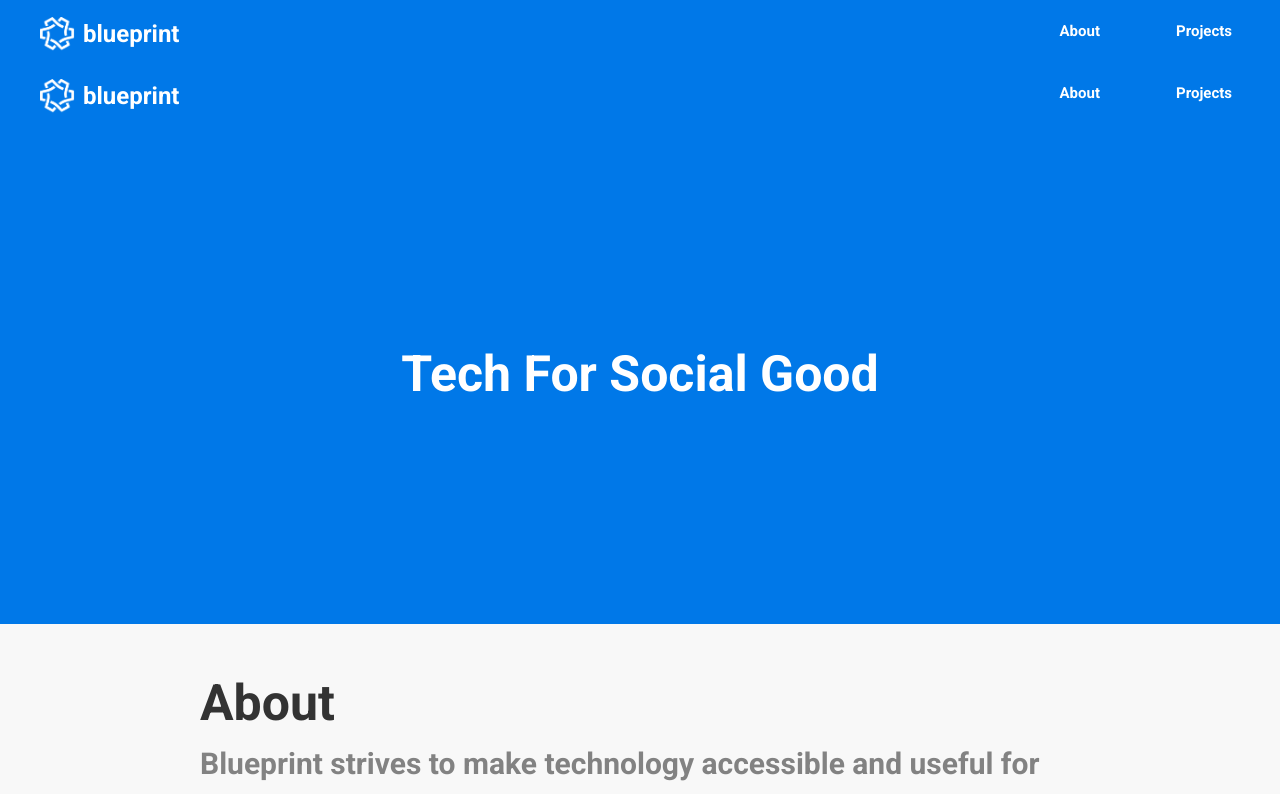
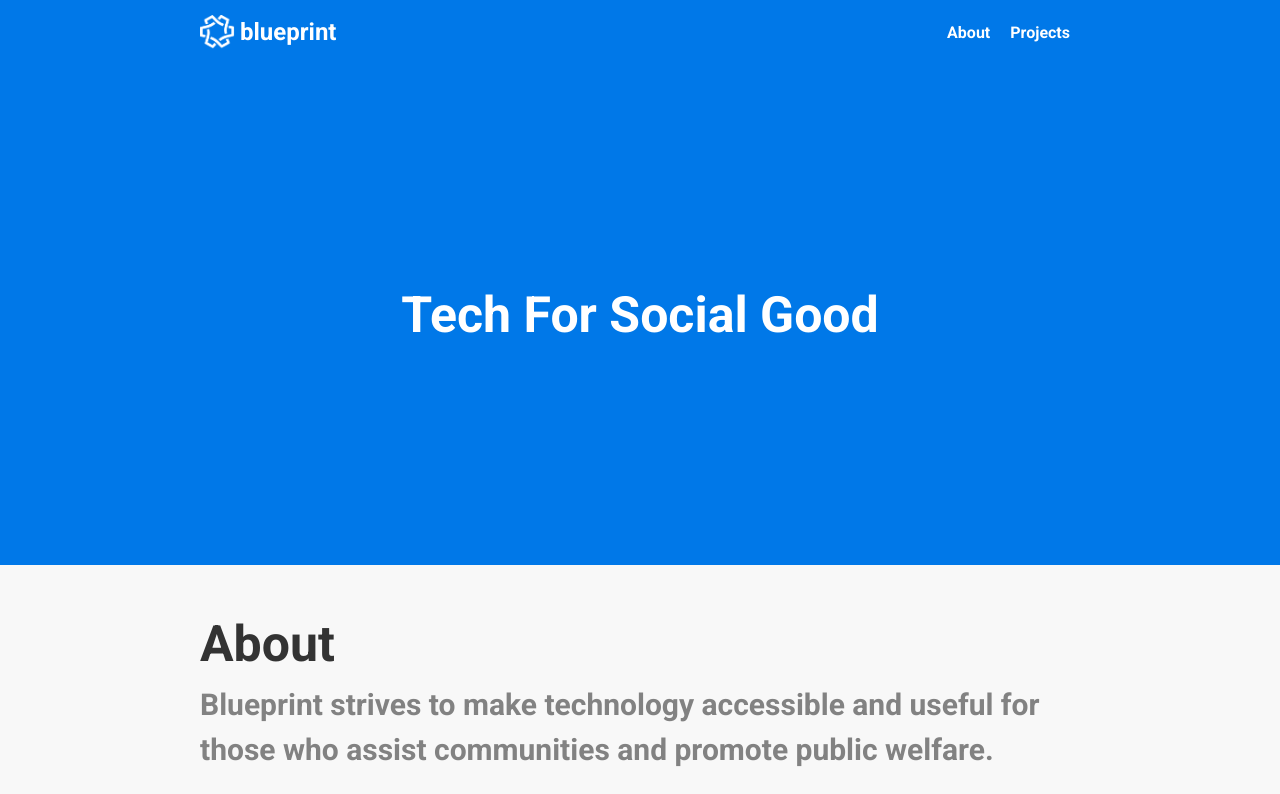
Before and after one commit to blueprintatuci/blueprintatuci.github.io, a React (Create React App) app in the folder website/: page / in a window 1280 px wide. Shown: the top 794 px of the page. Built offline with nearby package versions, Linux system fonts and the light colour scheme.

Commit message:
added padding to navbar and align blueprint logo using flex

```diff
--- a/website/src/components/About/About.js
+++ b/website/src/components/About/About.js
@@ -3,7 +3,6 @@ import HeaderSection from "../common/HeaderSection";
 import OurMissionSection from "./OurMissionSection"
 import OurValuesSection from "./OurValuesSection"
 import OurTeamSection from "./OurTeamSection"
-import Navbar from "../Page/Navbar";
 import Footer from "../Page/Footer";
 import "../../base.css";
 import './About.css'
@@ -11,7 +10,6 @@ import './About.css'
 function About() {
   return (
     <div className='About'>
-      <Navbar />
       <HeaderSection
         title = 'About Us'
         info = "Blueprint at UCI is a community-service organization dedicated to making a positive social
--- a/website/src/components/Home/Home.js
+++ b/website/src/components/Home/Home.js
@@ -1,14 +1,12 @@
 import React from "react";
 import Header from "../Page/Header";
 import AboutSection from "./AboutSection";
-import BlueprintNavbar from "../Page/Navbar";
 import Project from "./ProjectSection";
 import Footer from "../Page/Footer";
 
 function Home() {
   return (
     <div className='Home'>
-      <BlueprintNavbar />
       <Header />
       <AboutSection />
       <Project />
--- a/website/src/components/Page/Navbar.css
+++ b/website/src/components/Page/Navbar.css
@@ -1,9 +1,13 @@
+.home{
+  display: flex;
+  align-items :center
+}
+
 .homeLink img {
   width: 35px;
   height: 35px;
   position: relative;
-  left: 40px;
-  top: 12px;
+  margin: 0;
   -webkit-transition: -webkit-transform 0.8s ease-in-out;
   transition: transform 0.8s ease-in-out;
 }
@@ -17,12 +21,12 @@
   display: flex;
 }
 .homeLink h1 {
-  margin-left: 1.75rem;
+  margin: 0;
+  margin-left: 5px;
   color: #fff;
   font-family: Roboto, Helvetica, sans-serif;
   font-weight: 550;
   font-size: larger;
-  margin-top: 15px;
 }
 .navbar-nav .nav-link {
   line-height: 0px;
@@ -33,25 +37,25 @@
   padding: 0px;
 }
 
-.links p {
-  margin: 20px;
+.links .link {
+  text-decoration: none;
+  padding: 10px;
   color: #fff;
   font-family: Roboto, Helvetica, sans-serif;
   font-weight: 550;
 }
 
-.links p:hover {
-  color: #bbc1c8;
-  transform: translateY(-0.25rem);
+.links .link:hover {
+  color: lightgrey;
 }
 
-.navbar {
+.blueprint-navbar{
   z-index: 100;
   top: 0px;
-  padding: 0px;
   position: relative;
   background-color: #0078e8 !important;
   width: 100%;
+  padding: 10px 200px;
   justify-content: space-between;
 }
 
--- a/website/src/components/Page/Navbar.js
+++ b/website/src/components/Page/Navbar.js
@@ -3,16 +3,16 @@ import "./Navbar.css";
 import "../../base.css";
 import blueprint_logo from "../../assets/blueprint_logo_only.png";
 import { Link } from "react-router-dom";
-import Navbar from "react-bootstrap/Navbar";
-import Nav from "react-bootstrap/Nav";
+import { Nav, Navbar } from "react-bootstrap";
+
 //import { makeStyles } from "@material-ui/core/styles";
 
 export default function BlueprintNavbar() {
   return (
-    <div className='navbar'>
-      <Navbar collapseOnSelect bg='dark' expand='lg' variant='dark'>
-        <Navbar.Brand href='#home'>
-          <div className='homeLink navbar'>
+    <div >
+      <Navbar className='blueprint-navbar' collapseOnSelect expand='lg'>
+        <Navbar.Brand>
+          <div className='homeLink '>
             <Link style={{ textDecoration: "none" }} className='home' to='/'>
               <img src={blueprint_logo} alt='blueprint-logo' />
               <h1>blueprint</h1>
@@ -21,16 +21,10 @@ export default function BlueprintNavbar() {
         </Navbar.Brand>
         <Navbar.Toggle aria-controls='responsive-navbar-nav' />
         <Navbar.Collapse id='responsive-navbar-nav'>
-          <Nav className='mr-auto' className='links'>
-            <Nav.Link href='/about'>
-              <p>About</p>
-            </Nav.Link>
-            <Nav.Link href='/projects'>
-              <p>Projects</p>
-            </Nav.Link>
-            {/* <Nav.Link href='/contact'>
-              <p>Contact</p>
-            </Nav.Link> */}
+          <Nav className='ml-auto links'>
+
+            <Link className="link" to="/about">About</Link>
+            <Link className="link" to="/projects">Projects</Link>
           </Nav>
         </Navbar.Collapse>
       </Navbar>
--- a/website/src/components/Projects/Projects.js
+++ b/website/src/components/Projects/Projects.js
@@ -3,7 +3,6 @@ import "../../base.css";
 import "./Projects.css";
 import HeaderSection from "../common/HeaderSection";
 import Button from "@material-ui/core/Button";
-import BlueprintNavbar from "../Page/Navbar";
 import Footer from "../Page/Footer";
 import ProjectCard from "../common/ProjectCard";
 import "../Home/ProjectSection.css";
@@ -15,10 +14,9 @@ import growth from "../../assets/growth-mindset.svg";
 function Projects() {
   return (
     <div className='Projects'>
-      <BlueprintNavbar />
       <HeaderSection
-        title = "Projects"
-        info = "All of Blueprint’s work is open source because we believe in building technology that makes us more open and connected."
+        title="Projects"
+        info="All of Blueprint’s work is open source because we believe in building technology that makes us more open and connected."
       />
       <div className='body-section'>
         {/* Uncomment below when we have projects we are working on */}
@@ -36,22 +34,22 @@ function Projects() {
         </div>
         <div className='projects'>
           <ProjectCard
-            pic = {ethic_logo}
-            title = "Ethic"
-            description = "Ethic provides resources to make it easier to live and shop sustainably. We built them a web crawler that provided a central location for Ethic to easily view and promote sustainability resources."
-            github_url = "https://github.com/uciblueprint/Ethics-Project-Frontend"
+            pic={ethic_logo}
+            title="Ethic"
+            description="Ethic provides resources to make it easier to live and shop sustainably. We built them a web crawler that provided a central location for Ethic to easily view and promote sustainability resources."
+            github_url="https://github.com/uciblueprint/Ethics-Project-Frontend"
           />
           <ProjectCard
-            pic = {growth}
-            title = "Coming Soon"
-            description = "Coming Soon"
-            github_url = "https://github.com/uciblueprint/"
+            pic={growth}
+            title="Coming Soon"
+            description="Coming Soon"
+            github_url="https://github.com/uciblueprint/"
           />
           <ProjectCard
-            pic = {growth}
-            title = "Coming Soon"
-            description = "Coming Soon"
-            github_url = "https://github.com/uciblueprint/"
+            pic={growth}
+            title="Coming Soon"
+            description="Coming Soon"
+            github_url="https://github.com/uciblueprint/"
           />
           {/* <ProjectCard />
           <ProjectCard /> */}
```
